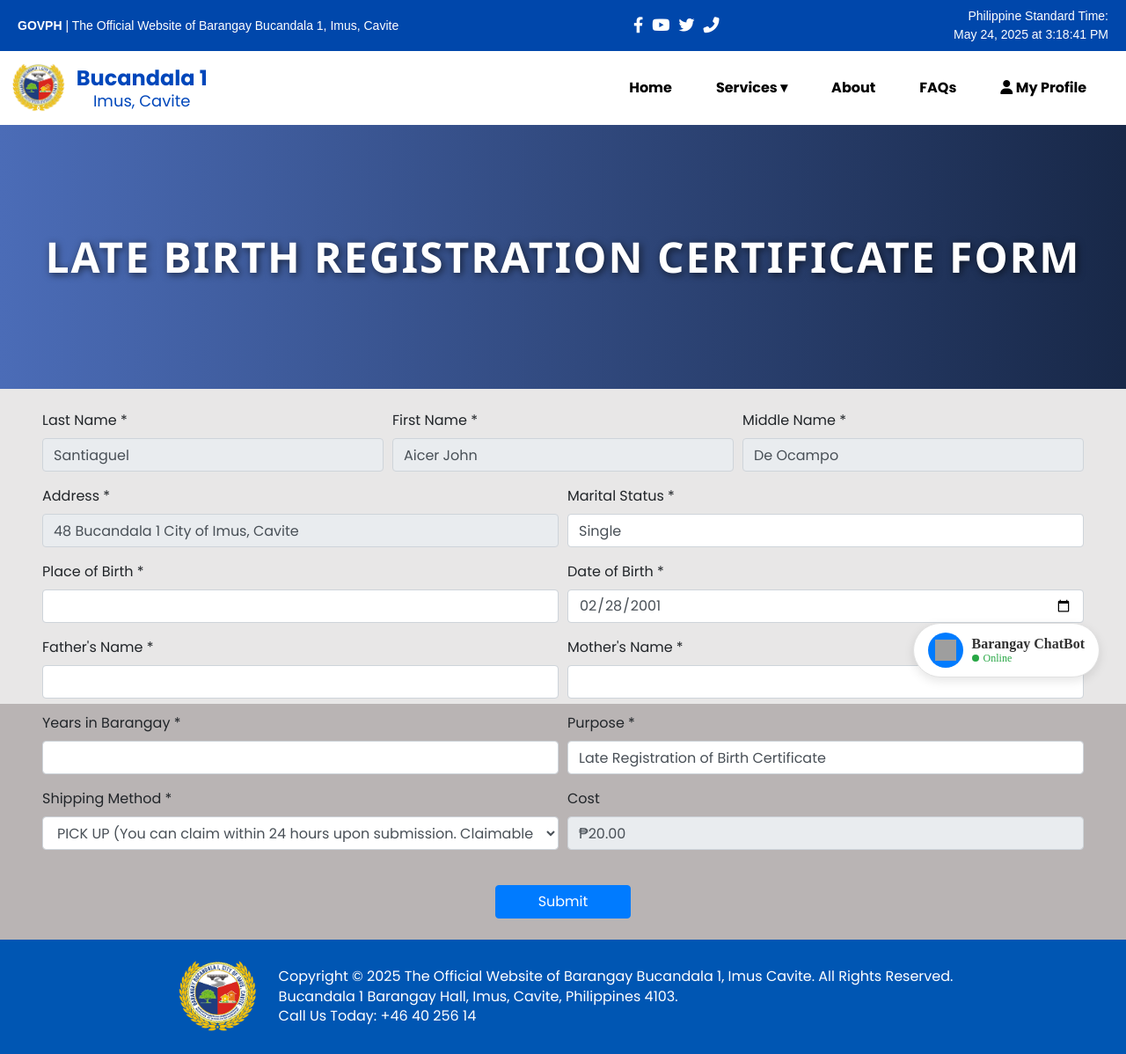
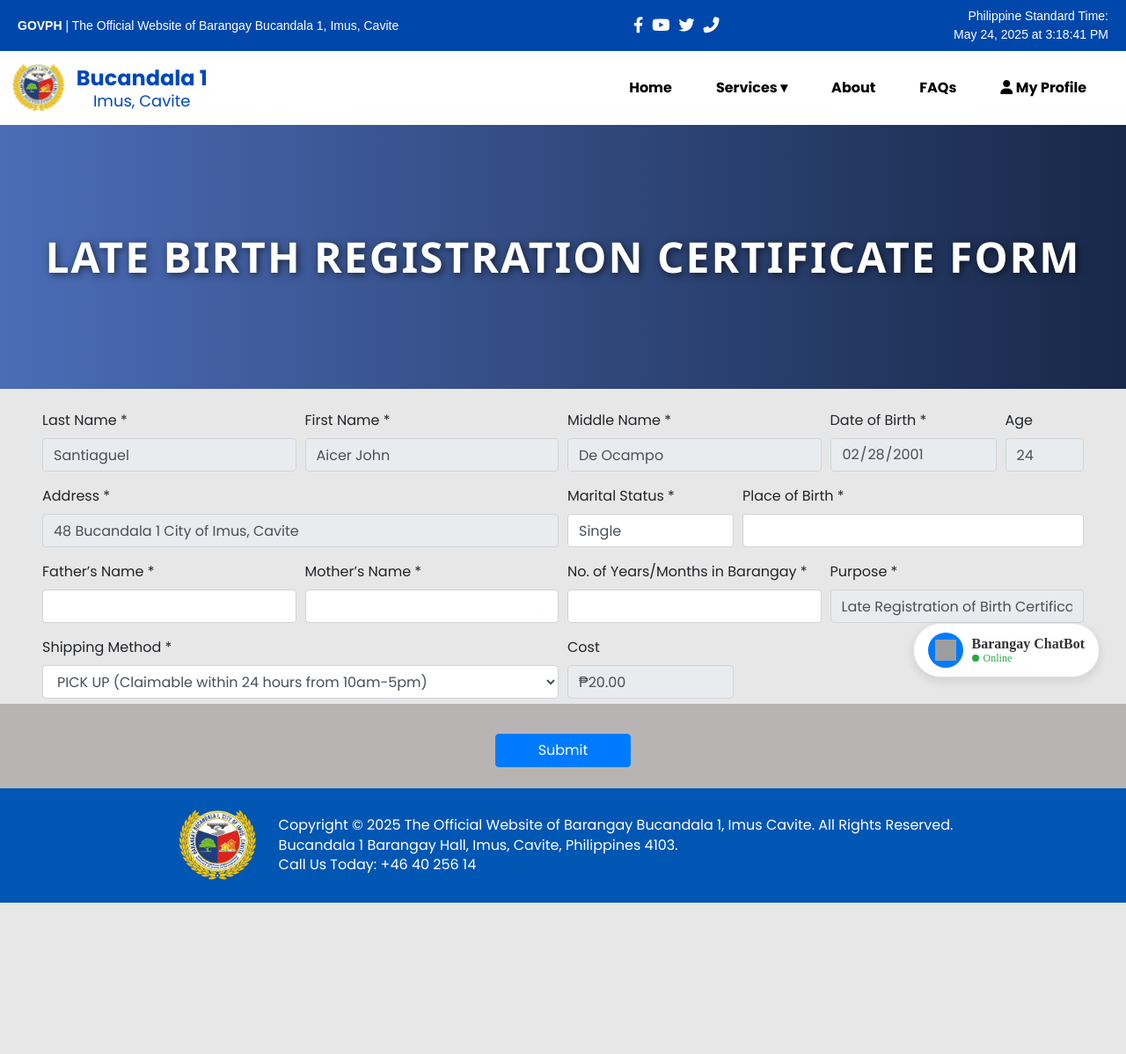
Before and after one commit to cvsuRicJohn/barangay-system, a PHP site: page /chatbot-main/forms/late-birth-registration.php in a window 1280 px wide. Shown: the whole page at 88% size. After the commit the page ends 1026 px from the top, so only its background shows below. Run offline with PHP 8.4, Linux system fonts and the light colour scheme; a user stored in the database is signed in; data comes from the database, SQL or seed files in the repository.

Commit message:
update forms

```diff
--- a/barangay-system-main/admin_page.php
+++ b/barangay-system-main/admin_page.php
@@ -602,6 +602,7 @@ $currentTab = $_GET['tab'] ?? 'dashboard';
                 'middle_name' => 'Middle Name',
                 'last_name' => 'Last Name',
                 'date_of_birth' => 'Date of Birth',
+                'age' => 'Age',
                 'civil_status' => 'Civil Status',
                 'occupation' => 'Occupation',
                 'monthly_income' => 'Monthly Income',
@@ -618,9 +619,9 @@ $currentTab = $_GET['tab'] ?? 'dashboard';
                     'middle_name' => 'Middle Name',
                     'last_name' => 'Last Name',
                     'date_of_birth' => 'Date of Birth',
-                'gov_id' => 'Gov ID',
+                    'age' => 'Age',
+                    'civil_status' => 'Civil Status',
                     'complete_address' => 'Complete Address',
-                'proof_of_residency' => 'Proof of Residency',
                     'submitted_at' => 'Submitted At',
                     'purpose' => 'Purpose',
                     'shipping_method' => 'Shipping Method'
--- a/barangay-system-main/chatbot-main/forms/baptismal-certification.php
+++ b/barangay-system-main/chatbot-main/forms/baptismal-certification.php
@@ -208,7 +208,7 @@ if ($_SERVER["REQUEST_METHOD"] == "POST") {
         </div>
         <div class="form-group col-md-6">
             <label>Purpose *</label>
-            <input type="text" name="purpose" class="form-control" required value="Baptismal">
+            <input type="text" name="purpose" class="form-control" required readonly value="Baptismal">
         </div>
                 <div class="form-group col-md-6">
                     <label>Shipping Method *</label>
@@ -216,7 +216,7 @@ if ($_SERVER["REQUEST_METHOD"] == "POST") {
                         <option value="PICK UP">PICK UP (You can claim within 24 hours upon submission. Claimable from 10am-5pm)</option>
                     </select>
                 </div>
-                <div class="form-group col-md-6">
+                <div class="form-group col-md-2">
                     <label>Cost</label>
                     <input type="text" class="form-control" readonly value="₱20.00">
                 </div>
--- a/barangay-system-main/chatbot-main/forms/certificate-of-good-moral.php
+++ b/barangay-system-main/chatbot-main/forms/certificate-of-good-moral.php
@@ -196,7 +196,7 @@ if ($_SERVER["REQUEST_METHOD"] == "POST") {
     <!-- Certificate of Good Moral Form -->
 <form method="POST" action="certificate-of-good-moral.php" id="goodMoralForm">
     <div class="form-row">
-        <div class="form-group col-md-6">
+        <div class="form-group col-md-4">
             <label>Full Name *</label>
             <input type="text" name="full_name" class="form-control" required readonly value="<?php echo htmlspecialchars($_POST['full_name'] ?? ($user_data ? trim($user_data['first_name'] . ' ' . ($user_data['middle_name'] ?? '') . ' ' . $user_data['last_name']) : '')); ?>">
         </div>
@@ -208,7 +208,7 @@ if ($_SERVER["REQUEST_METHOD"] == "POST") {
             <label>Age *</label>
             <input type="number" name="age" class="form-control" required readonly value="<?php echo htmlspecialchars($_POST['age'] ?? ''); ?>">
         </div>
-        <div class="form-group col-md-3">
+        <div class="form-group col-md-2">
             <label>Civil Status *</label>
             <input type="text" name="civil_status" class="form-control" required value="<?php echo htmlspecialchars($_POST['civil_status'] ?? ($user_data['civil_status'] ?? '')); ?>">
         </div>
@@ -226,7 +226,7 @@ if ($_SERVER["REQUEST_METHOD"] == "POST") {
                         <option value="PICK UP">PICK UP (You can claim within 24 hours upon submission. Claimable from 10am-5pm)</option>
                     </select>
                 </div>
-                <div class="form-group col-md-6">
+                <div class="form-group col-md-2">
                     <label>Cost</label>
                     <input type="text" class="form-control" readonly value="₱20.00">
                 </div>
--- a/barangay-system-main/chatbot-main/forms/construction-clearance.php
+++ b/barangay-system-main/chatbot-main/forms/construction-clearance.php
@@ -192,7 +192,7 @@ if ($_SERVER["REQUEST_METHOD"] == "POST") {
             <input type="text" name="business_name" class="form-control" required value="<?php echo htmlspecialchars($_POST['business_name'] ?? ''); ?>">
         </div>
         <div class="form-group col-md-6">
-            <label>Business Location *</label>
+            <label>Location *</label>
             <input type="text" name="business_location" class="form-control" required value="<?php echo htmlspecialchars($_POST['business_location'] ?? ''); ?>">
         </div>
         <div class="form-group col-md-6">
@@ -209,7 +209,7 @@ if ($_SERVER["REQUEST_METHOD"] == "POST") {
                         <option value="PICK UP">PICK UP (You can claim within 24 hours upon submission. Claimable from 10am-5pm)</option>
                     </select>
                 </div>
-                <div class="form-group col-md-6">
+                <div class="form-group col-md-2">
                     <label>Cost</label>
                     <input type="text" class="form-control" readonly value="₱20.00">
                 </div>
--- a/barangay-system-main/chatbot-main/forms/late-birth-registration.php
+++ b/barangay-system-main/chatbot-main/forms/late-birth-registration.php
@@ -203,74 +203,98 @@ if ($_SERVER["REQUEST_METHOD"] == "POST") {
 <!-- Late Birth Registration Certificate -->
 <form method="POST" action="late-birth-registration.php" id="lateBirthForm">
     <div class="form-row">
-        <div class="form-group col-md-4">
+        <!-- Name Fields -->
+        <div class="form-group col-md-3">
             <label>Last Name *</label>
-            <input type="text" name="last_name" class="form-control" required readonly value="<?php echo htmlspecialchars($_POST['last_name'] ?? ($user_data['last_name'] ?? '')); ?>">
+            <input type="text" name="last_name" class="form-control" required readonly
+                value="<?= htmlspecialchars($_POST['last_name'] ?? ($user_data['last_name'] ?? '')) ?>">
         </div>
-        <div class="form-group col-md-4">
+        <div class="form-group col-md-3">
             <label>First Name *</label>
-            <input type="text" name="first_name" class="form-control" required readonly value="<?php echo htmlspecialchars($_POST['first_name'] ?? ($user_data['first_name'] ?? '')); ?>">
+            <input type="text" name="first_name" class="form-control" required readonly
+                value="<?= htmlspecialchars($_POST['first_name'] ?? ($user_data['first_name'] ?? '')) ?>">
         </div>
-        <div class="form-group col-md-4">
+        <div class="form-group col-md-3">
             <label>Middle Name *</label>
-            <input type="text" name="middle_name" class="form-control" required readonly value="<?php echo htmlspecialchars($_POST['middle_name'] ?? ($user_data['middle_name'] ?? '')); ?>">
+            <input type="text" name="middle_name" class="form-control" required readonly
+                value="<?= htmlspecialchars($_POST['middle_name'] ?? ($user_data['middle_name'] ?? '')) ?>">
         </div>
+
+                <div class="form-group col-md-2">
+            <label>Date of Birth *</label>
+            <input type="date" id="dob" name="date_of_birth" class="form-control" required readonly
+                value="<?php echo $success_message ? '' : htmlspecialchars($_POST['date_of_birth'] ?? ($user_data['dob'] ?? '')); ?>">
+        </div>
+
+        <div class="form-group col-md-1">
+            <label>Age</label>
+            <input type="text" id="age" name="age" class="form-control" readonly
+                value="<?php echo $success_message ? '' : (isset($_POST['age']) ? htmlspecialchars($_POST['age']) : ''); ?>">
+        </div>
+
+        <!-- Address and Marital Status -->
         <div class="form-group col-md-6">
             <label>Address *</label>
-            <input type="text" name="address" class="form-control" required readonly value="<?php echo htmlspecialchars($_POST['address'] ?? ($user_data['address'] ?? '')); ?>">
+            <input type="text" name="address" class="form-control" required readonly
+                value="<?= htmlspecialchars($_POST['address'] ?? ($user_data['address'] ?? '')) ?>">
         </div>
-        <div class="form-group col-md-6">
+        <div class="form-group col-md-2">
             <label>Marital Status *</label>
-            <input type="text" name="marital_status" class="form-control" required value="<?php echo htmlspecialchars($_POST['marital_status'] ?? ($user_data['civil_status'] ?? '')); ?>">
+            <input type="text" name="marital_status" class="form-control" required
+                value="<?= htmlspecialchars($_POST['marital_status'] ?? ($user_data['civil_status'] ?? '')) ?>">
         </div>
-        <div class="form-group col-md-6">
+
+        <!-- Birth Details -->
+        <div class="form-group col-md-4">
             <label>Place of Birth *</label>
-            <input type="text" name="place_of_birth" class="form-control" required value="<?php echo htmlspecialchars($_POST['place_of_birth'] ?? ''); ?>">
+            <input type="text" name="place_of_birth" class="form-control" required
+                value="<?= htmlspecialchars($_POST['place_of_birth'] ?? '') ?>">
         </div>
-        <div class="form-group col-md-6">
-            <label>Date of Birth *</label>
-            <input type="date" name="date_of_birth" class="form-control" required value="<?php echo htmlspecialchars($_POST['date_of_birth'] ?? ($user_data['dob'] ?? '')); ?>">
+
+        <!-- Parents' Names -->
+        <div class="form-group col-md-3">
+            <label>Father’s Name *</label>
+            <input type="text" name="fathers_name" class="form-control" required
+                value="<?= htmlspecialchars($_POST['fathers_name'] ?? '') ?>">
         </div>
-        <div class="form-group col-md-6">
-            <label>Father's Name *</label>
-            <input type="text" name="fathers_name" class="form-control" required value="<?php echo htmlspecialchars($_POST['fathers_name'] ?? ''); ?>">
+        <div class="form-group col-md-3">
+            <label>Mother’s Name *</label>
+            <input type="text" name="mothers_name" class="form-control" required
+                value="<?= htmlspecialchars($_POST['mothers_name'] ?? '') ?>">
         </div>
-        <div class="form-group col-md-6">
-            <label>Mother's Name *</label>
-            <input type="text" name="mothers_name" class="form-control" required value="<?php echo htmlspecialchars($_POST['mothers_name'] ?? ''); ?>">
+
+        <!-- Years in Barangay -->
+        <div class="form-group col-md-3">
+            <label>No. of Years/Months in Barangay *</label>
+            <input type="text" name="years_in_barangay" class="form-control" required
+                value="<?= htmlspecialchars($_POST['years_in_barangay'] ?? '') ?>">
         </div>
-        <div class="form-group col-md-6">
-            <label>Years in Barangay *</label>
-            <input type="text" name="years_in_barangay" class="form-control" required value="<?php echo htmlspecialchars($_POST['years_in_barangay'] ?? ''); ?>">
+
+        <!-- Purpose -->
+        <div class="form-group col-md-3">
+            <label>Purpose *</label>
+            <input type="text" name="purpose" class="form-control" readonly
+                value="Late Registration of Birth Certificate">
         </div>
-        <div class="form-group col-md-6">
-            <label>Purpose *</label>
-            <input type="text" name="purpose" class="form-control" required value="Late Registration of Birth Certificate">
-        </div>
+
+        <!-- Shipping & Cost -->
         <div class="form-group col-md-6">
             <label>Shipping Method *</label>
             <select name="shipping_method" class="form-control" required>
-                        <option value="PICK UP">PICK UP (You can claim within 24 hours upon submission. Claimable from 10am-5pm)</option>
+                <option value="PICK UP">PICK UP (Claimable within 24 hours from 10am-5pm)</option>
             </select>
         </div>
-                <div class="form-group col-md-6">
+        <div class="form-group col-md-2">
             <label>Cost</label>
             <input type="text" class="form-control" readonly value="₱20.00">
         </div>
     </div>
 
+    <!-- Submit -->
     <div class="text-center mt-4">
         <button type="submit" class="btn btn-primary px-5">Submit</button>
     </div>
 </form>
-
-        <!-- Success Modal -->
-        <div id="successModal" class="modal" style="display: none;">
-            <div class="modal-content">
-                <span class="close-btn" onclick="closeModal()">&times;</span>
-                <h3>Form successfully submitted!</h3>
-            </div>
-        </div>
 </div>
 
     <!-- Footer Section -->
--- a/barangay-system-main/chatbot-main/forms/out-of-school-youth.php
+++ b/barangay-system-main/chatbot-main/forms/out-of-school-youth.php
@@ -216,7 +216,7 @@ if ($_SERVER["REQUEST_METHOD"] == "POST") {
                 <option value="PICK UP">PICK UP (You can claim within 24 hours upon submission. Claimable from 10am–5pm)</option>
             </select>
         </div>
-        <div class="form-group col-md-6">
+        <div class="form-group col-md-2">
                     <label>Cost</label>
                     <input type="text" class="form-control" readonly value="₱20.00">
                 </div>
```
Also changed, not shown: barangay-system-main/chatbot-main/forms/barangay-id.php (+16 -14 lines), barangay-system-main/chatbot-main/forms/certificate-of-indigency.php (+38 -15 lines), barangay-system-main/chatbot-main/forms/certificate-of-residency.php (+54 -25 lines), barangay-system-main/chatbot-main/forms/no-income-certification.php (+23 -14 lines), barangay-system-main/chatbot-main/forms/solo-parent.php (+4 -4 lines), barangay-system-main/chatbot-main/forms/unemployment-certification.php (+20 -15 lines), barangay-system-main/chatbot-main/js/services.js (+20 -0 lines), barangay-system-main/chatbot-main/profile.php (+9 -1 lines), barangay-system-main/chatbot-main/image/default_profile.jpg (added). Lines whose indentation alone changed are shown as unchanged.
